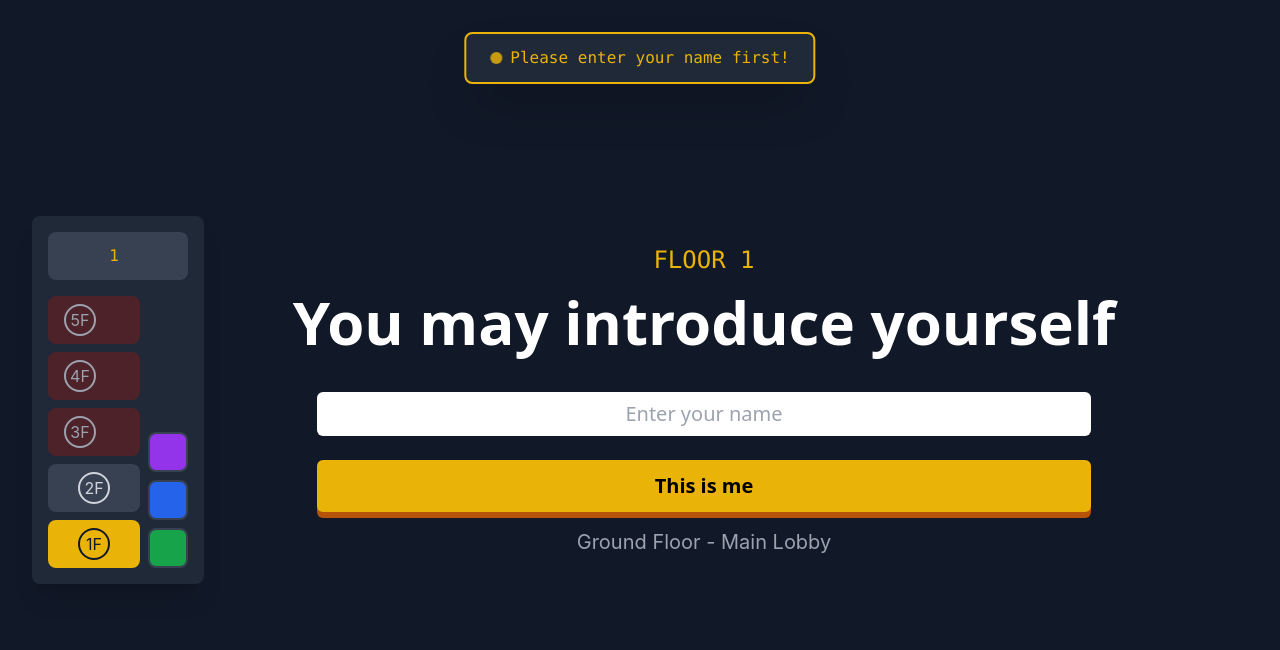
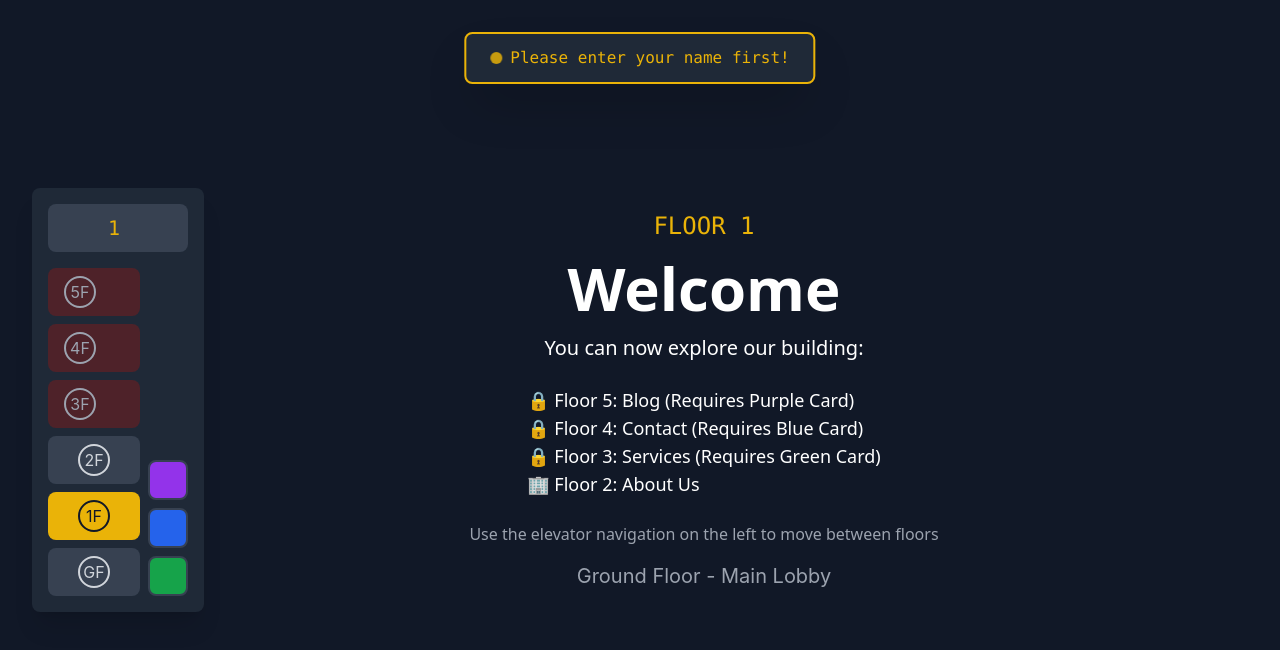
Before and after one commit to nazrinamir/fe-levator, a React (Create React App) app: page / in a window 1280 px wide. Both pictures are taken after a click on the button "This is me". Shown: the top 650 px of the page. Built offline with nearby package versions, Linux system fonts and the light colour scheme; some icons are missing; a web font is replaced by a local one.

Commit message:
Add logout functionality and ground floor navigation

```diff
--- a/src/App.js
+++ b/src/App.js
@@ -8,6 +8,7 @@ import About from './pages/About';
 import Services from './pages/Services';
 import Contact from './pages/Contact';
 import Blog from './pages/Blog';
+import Logout from './pages/Logout';
 import './elevator.css';
 import './styles/fonts.css';
 
@@ -32,6 +33,7 @@ function App() {
 
   const getFloorNumber = (path) => {
     if (path === '/') return 1;
+    if (path === '/logout') return 0;
     const floorMap = {
       '/about': 2,
       '/services': 3,
@@ -80,6 +82,17 @@ function App() {
         }, 1000);
       }, travelTime);
     }, 1000);
+  };
+
+  const handleLogout = () => {
+    localStorage.removeItem('name');
+    setCurrentPage('/');
+    setAccessCards({
+      floor3: false,
+      floor4: false,
+      floor5: false
+    });
+    showCustomToast("Goodbye! Have a great day!");
   };
 
   const handleCardScan = (floor) => {
@@ -142,6 +155,7 @@ function App() {
             nodeRef={nodeRef}
             currentPage={currentPage}
             showToast={showCustomToast}
+            handleLogout={handleLogout}
           />
         </div>
         <div className={`elevator-doors ${doorsOpen ? 'doors-open' : ''}`}>
@@ -153,7 +167,7 @@ function App() {
   );
 }
 
-function AnimatedRoutes({ nodeRef, currentPage, showToast }) {
+function AnimatedRoutes({ nodeRef, currentPage, showToast, handleLogout }) {
   return (
     <div className="elevator-container">
       <SwitchTransition>
@@ -170,6 +184,7 @@ function AnimatedRoutes({ nodeRef, currentPage, showToast }) {
               <Route path="/services" element={<Services />} />
               <Route path="/contact" element={<Contact />} />
               <Route path="/blog" element={<Blog />} />
+              <Route path="/exit" element={<Logout onLogout={handleLogout} />} />
             </Routes>
           </div>
         </CSSTransition>
--- a/src/components/ElevatorNav.js
+++ b/src/components/ElevatorNav.js
@@ -19,7 +19,8 @@ function ElevatorNav({
     { path: "/contact", floor: "4F", requiresAccess: true, accessLevel: 4 },
     { path: "/services", floor: "3F", requiresAccess: true, accessLevel: 3 },
     { path: "/about", floor: "2F", requiresAccess: false },
-    { path: "/", floor: "1F", requiresAccess: false }
+    { path: "/", floor: "1F", requiresAccess: false },
+    { path: "/exit", floor: "GF", requiresAccess: false }
   ];
 
   useEffect(
@@ -61,10 +62,15 @@ function ElevatorNav({
     }
   };
 
+  // Format display floor number
+  const getDisplayFloor = (floor) => {
+    return floor === 0 ? 'G' : floor;
+  };
+
   return (
     <nav className="fixed left-8 top-1/2 transform -translate-y-1/2 bg-gray-800 rounded-lg p-4 shadow-xl z-[150]">
       {/* Floor Number */}
-      <div className="w-full bg-gray-700 p-2 rounded-lg text-center mb-4 h-12 flex items-center justify-center overflow-hidden">
+      <div className="w-full bg-gray-700 p-2 rounded-lg text-center text-xl mb-4 h-12 flex items-center justify-center overflow-hidden">
         <AnimatePresence mode="wait">
           <motion.div
             key={displayFloor}
@@ -76,7 +82,7 @@ function ElevatorNav({
               ? "animate-pulse"
               : ""}`}
           >
-            {displayFloor}
+            {getDisplayFloor(displayFloor)}
             <span className="ml-2 text-gray-400">
               {getArrowDirection(displayFloor)}
             </span>
--- a/src/helper/assistant.js
+++ b/src/helper/assistant.js
@@ -0,0 +1,21 @@
+import React, { useState } from "react";
+
+export const assistant = (name, showToast) => {
+  if (!name.trim()) {
+    showToast("Please enter your name first!");
+    return;
+  }
+
+  // Store name in localStorage
+  localStorage.setItem("name", name);
+
+  const greetings = [
+    `Welcome aboard, ${name}! I'll be your elevator assistant today.`,
+    `Hello ${name}! How may I assist you with your journey?`,
+    `Great to meet you, ${name}! Feel free to explore our floors.`,
+    `${name}, I'm at your service! Where would you like to go?`
+  ];
+
+  const randomGreeting = greetings[Math.floor(Math.random() * greetings.length)];
+  showToast(randomGreeting);
+};
--- a/src/pages/About.js
+++ b/src/pages/About.js
@@ -1,14 +1,18 @@
 import React from 'react';
-
+import PageLayout from '../components/PageLayout';
 function About() {
   return (
-    <div className="min-h-screen flex items-center justify-center bg-gray-900 text-white">
-      <div className="text-center space-y-4">
-        <div className="text-yellow-500 text-2xl font-mono">FLOOR 2</div>
-        <h1 className="text-6xl font-bold">About Us</h1>
-        <p className="text-gray-400 text-xl">Company Information Level</p>
+    <PageLayout
+      floorNumber="FLOOR 2"
+      title="About Us"
+      subtitle="You are on the 2nd Floor"
+    >
+      <div>
+
+
+
       </div>
-    </div>
+    </PageLayout>
   );
 }
 
--- a/src/pages/Home.js
+++ b/src/pages/Home.js
@@ -1,32 +1,56 @@
-import React, { useState } from 'react';
-import Button3D from '../components/Button3D';
-import PageLayout from '../components/PageLayout';
+import React, { useState, useEffect } from "react";
+import Button3D from "../components/Button3D";
+import PageLayout from "../components/PageLayout";
+import { assistant } from "../helper/assistant";
 
 function Home({ showToast }) {
-  const [name, setName] = useState('');
+  const [name, setName] = useState("");
+  const [hasSetName, setHasSetName] = useState(false);
+
+  useEffect(() => {
+    const savedName = localStorage.getItem("name");
+    if (savedName) {
+      setName(savedName);
+      setHasSetName(true);
+      assistant(savedName, showToast);
+    }
+  }, []);
 
   const handleSubmit = () => {
-    if (!name.trim()) {
-      showToast("Please enter your name first!");
-      return;
-    }
-
-    const greetings = [
-      `Welcome aboard, ${name}! I'll be your elevator assistant today.`,
-      `Hello ${name}! How may I assist you with your journey?`,
-      `Great to meet you, ${name}! Feel free to explore our floors.`,
-      `${name}, I'm at your service! Where would you like to go?`
-    ];
-
-    const randomGreeting = greetings[Math.floor(Math.random() * greetings.length)];
-    showToast(randomGreeting);
+    assistant(name, showToast);
+    setHasSetName(true);
   };
 
-  const handleKeyPress = (e) => {
-    if (e.key === 'Enter') {
+  const handleKeyPress = e => {
+    if (e.key === "Enter") {
       handleSubmit();
     }
   };
+
+  if (hasSetName) {
+    return (
+      <PageLayout
+        floorNumber="FLOOR 1"
+        title={`Welcome ${name}`}
+        subtitle="Ground Floor - Main Lobby"
+      >
+        <div className="space-y-6">
+          <p className="text-xl">You can now explore our building:</p>
+          <div className="space-y-4  text-lg">
+            <div className="text-left w-fit mx-auto">
+              <p>🔒 Floor 5: Blog (Requires Purple Card)</p>
+              <p>🔒 Floor 4: Contact (Requires Blue Card)</p>
+              <p>🔒 Floor 3: Services (Requires Green Card)</p>
+              <p>🏢 Floor 2: About Us</p>
+            </div>
+          </div>
+          <p className="text-gray-400 mt-4">
+            Use the elevator navigation on the left to move between floors
+          </p>
+        </div>
+      </PageLayout>
+    );
+  }
 
   return (
     <PageLayout
@@ -40,7 +64,7 @@ function Home({ showToast }) {
           type="text"
           placeholder="Enter your name"
           value={name}
-          onChange={(e) => setName(e.target.value)}
+          onChange={e => setName(e.target.value)}
           onKeyPress={handleKeyPress}
         />
         <Button3D onClick={handleSubmit} className="mx-6">
--- /dev/null
+++ b/src/pages/Logout.js
@@ -0,0 +1,32 @@
+import React, { useEffect } from 'react';
+import { useNavigate } from 'react-router-dom';
+import PageLayout from '../components/PageLayout';
+import Button3D from '../components/Button3D';
+
+function Logout({ onLogout }) {
+  const navigate = useNavigate();
+
+  const handleBackToLobby = () => {
+    onLogout();
+    navigate('/');
+  };
+
+  return (
+    <PageLayout
+      floorNumber="GF"
+      title="Goodbye!"
+      subtitle="Ground Floor - Exit"
+    >
+      <div className="space-y-4">
+        <p className="text-xl">Thank you for visiting!</p>
+        <Button3D
+          onClick={handleBackToLobby}
+        >
+            Back to Lobby
+        </Button3D>
+      </div>
+    </PageLayout>
+  );
+}
+
+export default Logout;
```
